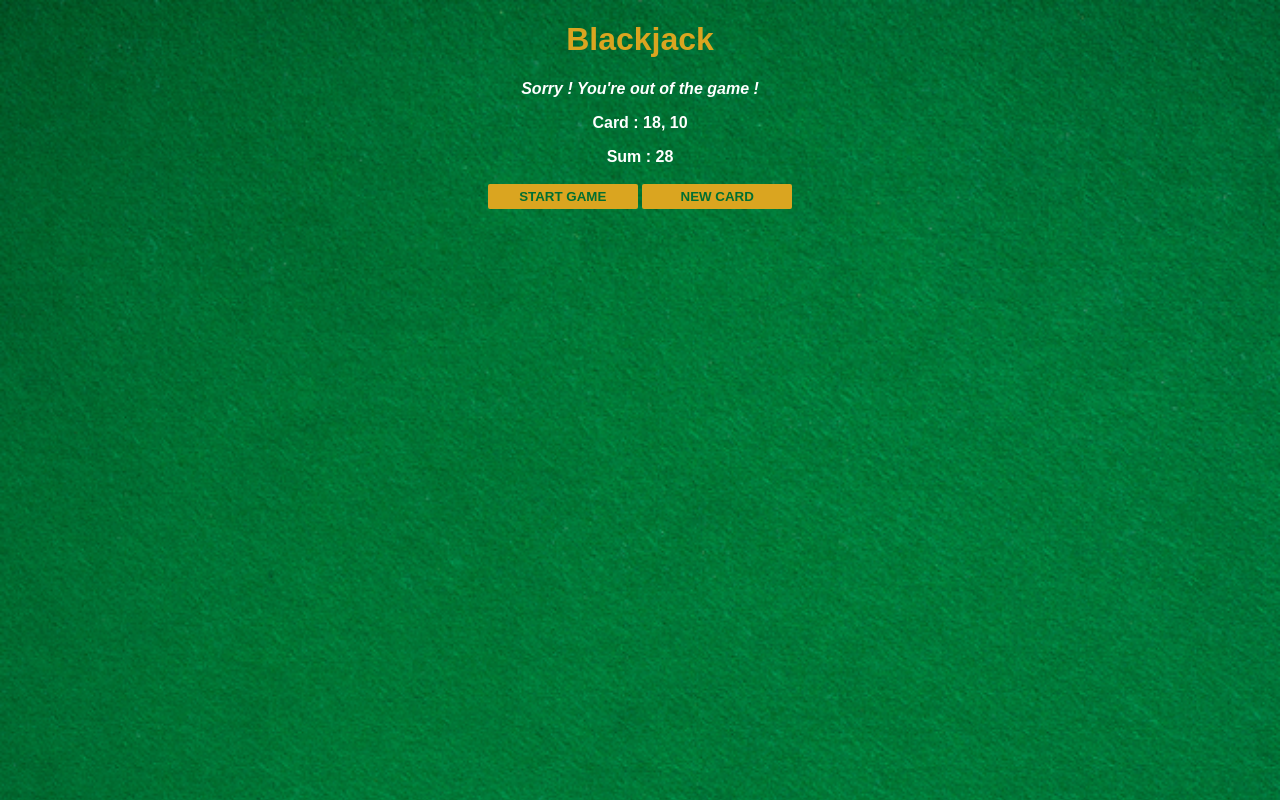
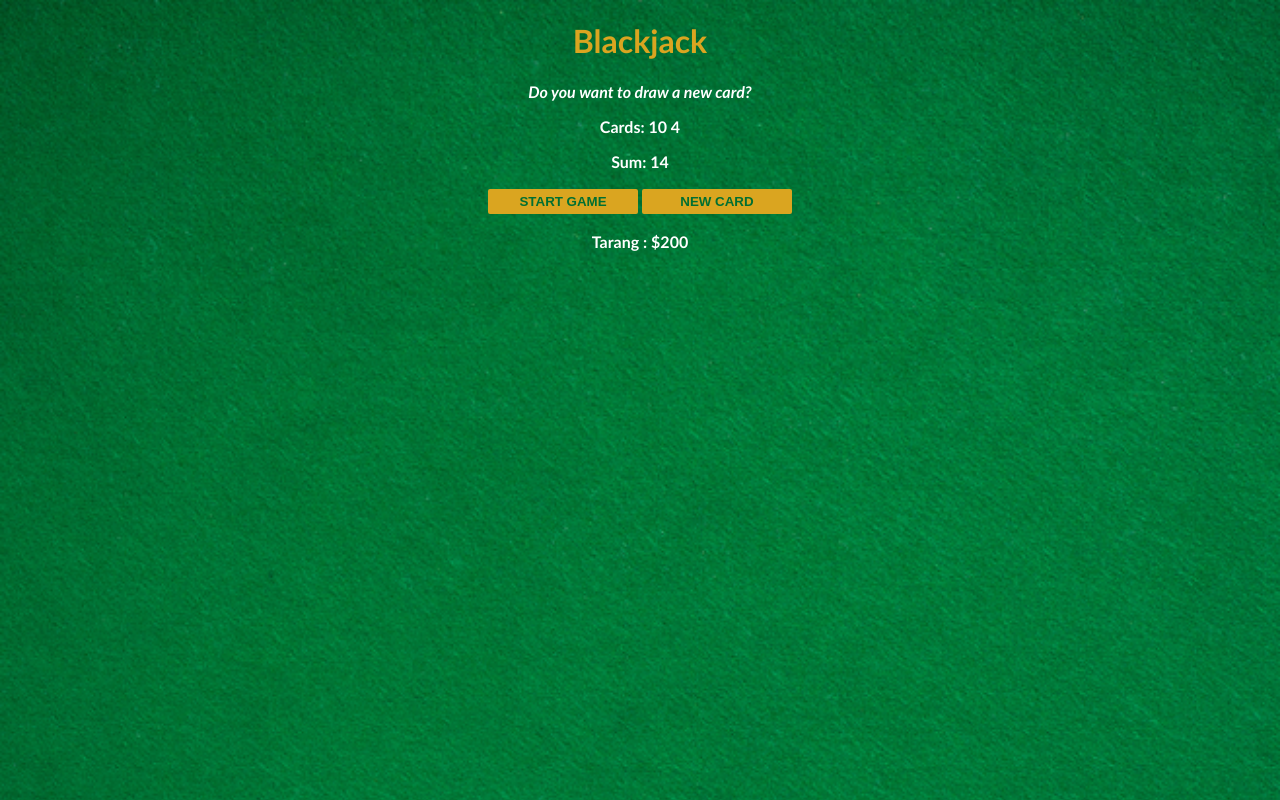
Before and after one commit to RohitTarangR/blackJackGame, a plain HTML site: page index.html in a window 1280 px wide. Both pictures are taken after a click on the button "START GAME". Drawn offline with Linux system fonts and the light colour scheme.

Commit message:
second commit

```diff
--- a/index.css
+++ b/index.css
@@ -1,28 +1,29 @@
-body{
-    font-family: Arial, Helvetica, sans-serif;
+body {
+    font-family: 'Trebuchet MS', 'Lucida Sans Unicode', 'Lucida Grande', Arial, sans-serif;
     background-image: url("table.png");
     background-size: cover;
-    background-repeat: no-repeat;
+    font-weight: bold;
+    color: white;
     text-align: center;
-    color: white;
-    font-weight: bold;
 }
 
-h1{
+h1 {
     color: goldenrod;
 }
 
-#message-el{
+#message-el {
     font-style: italic;
 }
 
-button{
+button {
     color: #016f32;
     width: 150px;
     background: goldenrod;
+    padding-top: 5px;
+    padding-bottom: 5px;
     font-weight: bold;
     border: none;
-    padding: 5px 0;
     border-radius: 2px;
-    margin: 2px 0;
+    margin-bottom: 2px;
+    margin-top: 2px;
 }
--- a/index.html
+++ b/index.html
@@ -7,14 +7,13 @@
     <link rel="stylesheet" href="index.css">
 </head>
 <body>
-
     <h1>Blackjack</h1>
-    <p id="message-el">Want to play a round ?</p>
-    <p  id="cards-el">Cards :</p>
-    <p id="sum-el">Sum :</p>
-    <button onclick="renderGame()">START GAME</button>
+    <p id="message-el">Want to play a round?</p>
+    <p id="cards-el">Cards:</p>
+    <p id="sum-el">Sum:</p>
+    <button onclick="startGame()">START GAME</button>
     <button onclick="newCard()">NEW CARD</button>
-
+    <p id="player-el"></p>
     <script src="index.js"></script>
 </body>
 </html>
--- a/index.js
+++ b/index.js
@@ -1,42 +1,65 @@
-let firstCard = Math.floor(Math.random()*20)
-let secondCard = Math.floor(Math.random() * 20);
-let cards = [firstCard, secondCard]
-// let firstCard = 10
-// let secondCard = 11
-let sum = firstCard + secondCard
-let hasBlackJack = false
-let isAlive = true
-let message = ""
-let messageEl = document.getElementById("message-el")
+let player = {
+  name: "Tarang",
+  chips: 200
+}
+let cards = [];
+let sum = 0;
+let hasBlackJack = false;
+let isAlive = false;
+let message = "";
+let messageEl = document.getElementById("message-el");
 let sumEl = document.getElementById("sum-el");
-let cardsEl = document.getElementById("cards-el")
+let cardsEl = document.getElementById("cards-el");
+
+
+
+let playerEl = document.getElementById("player-el")
+playerEl.textContent = player.name + " : $" + player.chips
+
+function getRandomCard() {
+  let randomNumer = Math.floor(Math.random() * 13) + 1;
+  if (randomNumer > 10) {
+    return 10;
+  } else if (randomNumer === 1) {
+    return 11;
+  } else {
+    return randomNumer;
+  }
+}
 
 function startGame() {
-    renderGame()
+  isAlive = true;
+  let firstCard = getRandomCard();
+  let secondCard = getRandomCard();
+  cards = [firstCard, secondCard];
+  sum = firstCard + secondCard;
+  renderGame();
 }
 
 function renderGame() {
-  cardsEl.textContent = `Card : ${cards[0]}, ${cards[1]}`;
-  sumEl.textContent = "Sum : " + sum;
+  cardsEl.textContent = "Cards: ";
+  for (let i = 0; i < cards.length; i++) {
+    cardsEl.textContent += cards[i] + " ";
+  }
 
+  sumEl.textContent = "Sum: " + sum;
   if (sum <= 20) {
-    message = "Do you want to draw a new card ? ";
+    message = "Do you want to draw a new card?";
   } else if (sum === 21) {
-    message = "Woohoo ! You've got Blackjack ! ";
+    message = "You've got Blackjack!";
     hasBlackJack = true;
   } else {
-    message = "Sorry ! You're out of the game ! ";
+    message = "You're out of the game!";
     isAlive = false;
   }
-
   messageEl.textContent = message;
-  console.log(message);
 }
 
-
 function newCard() {
-  console.log("new card");
-  let card = Math.floor(Math.random() * 8);
-  sum += card;
-  renderGame();
+  if (isAlive === true && hasBlackJack === false) {
+    let card = getRandomCard();
+    sum += card;
+    cards.push(card);
+    renderGame();
+  }
 }
--- a/tempCodeRunnerFile.js
+++ /dev/null
@@ -1,3 +0,0 @@
-tCard)
-// console.log(secondCard)
-// console.log(sum)
```
